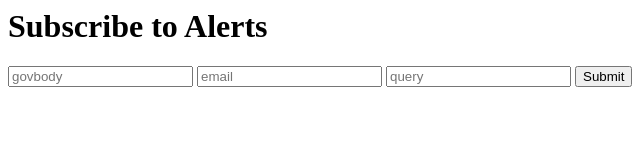
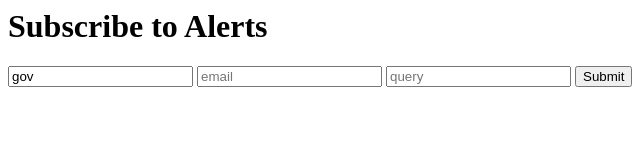
Before and after one commit to njordhov/govalert, a plain HTML site: page resources/public/index.html in a window 1280 px wide. Shown: the full height of the page, 0-640 px from the left. Drawn offline with Linux system fonts and the light colour scheme.

Commit message:
use gov as default index for setup

```diff
--- a/resources/public/index.html
+++ b/resources/public/index.html
@@ -2,7 +2,7 @@
 <h1>Subscribe to Alerts</h1>
 
 <form action="/subscribe">
-<input placeholder="govbody" name="govbody">
+<input placeholder="govbody" name="govbody" value="gov">
 <input placeholder="email" name="email">
 <input placeholder="query" name="query">
 <input type="submit">
```
Also changed, not shown: 1 other file.
